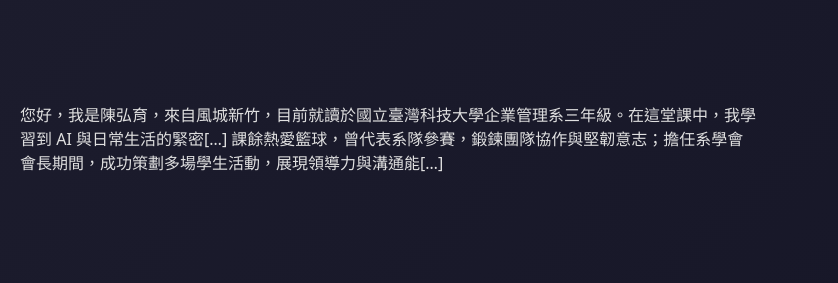
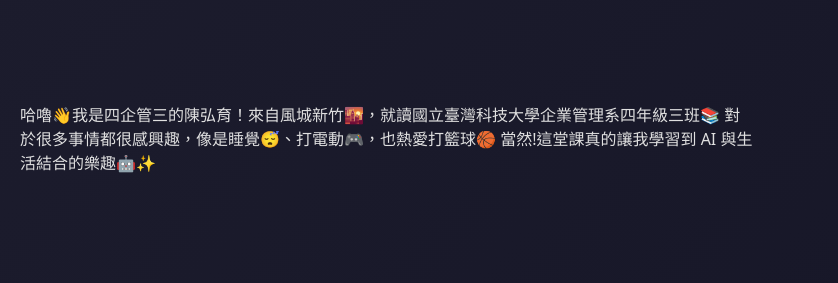
Before and after one commit to CHU-99226/CHU-99226.github.io, a plain HTML site: page index.html in a window 1280 px wide. Shown: the part 157-440 px from the top of the page, 442-1280 px from the left. Drawn offline with nearby package versions, Linux system fonts and the light colour scheme.

Commit message:
Update index.html

```diff
--- a/index.html
+++ b/index.html
@@ -106,8 +106,9 @@
                     <img src="attached_assets/0Z0A5867 (1)_1746502827890.JPG" alt="個人照片" class="img-fluid rounded-circle mb-3">
                 </div>
                 <div class="col-md-8">
-                    <p>您好，我是陳弘育，來自風城新竹，目前就讀於國立臺灣科技大學企業管理系三年級。在這堂課中，我學習到 AI 與日常生活的緊密[…]
-                       課餘熱愛籃球，曾代表系隊參賽，鍛鍊團隊協作與堅韌意志；擔任系學會會長期間，成功策劃多場學生活動，展現領導力與溝通能[…]
+                    <p>哈嚕👋我是四企管三的陳弘育！來自風城新竹🌇，就讀國立臺灣科技大學企業管理系四年級三班📚
+                       對於很多事情都很感興趣，像是睡覺😴、打電動🎮，也熱愛打籃球🏀
+                       當然!這堂課真的讓我學習到 AI 與生活結合的樂趣🤖✨
                 </div>
             </div>
         </div>
@@ -203,7 +204,7 @@
     </section>
 
     <footer class="footer">
-        <p>&copy;@四企管三 陳弘育作品集 </p>
+        <p>&copy;四企管三 陳弘育作品集 </p>
     </footer>
 
     <script src="https://cdn.jsdelivr.net/npm/bootstrap@5.3.0/dist/js/bootstrap.bundle.min.js"></script>
```
